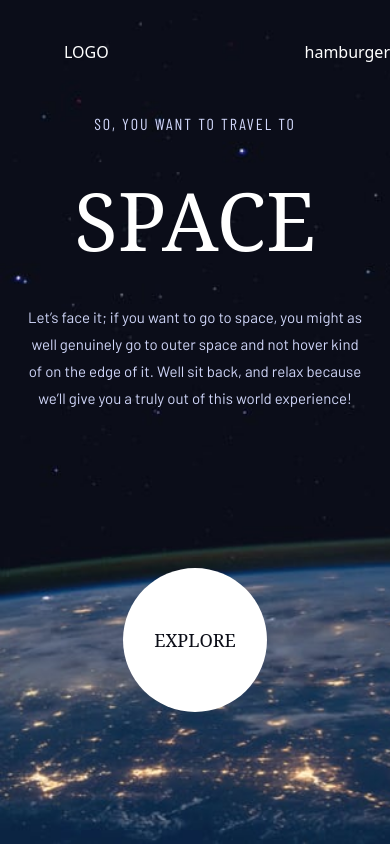
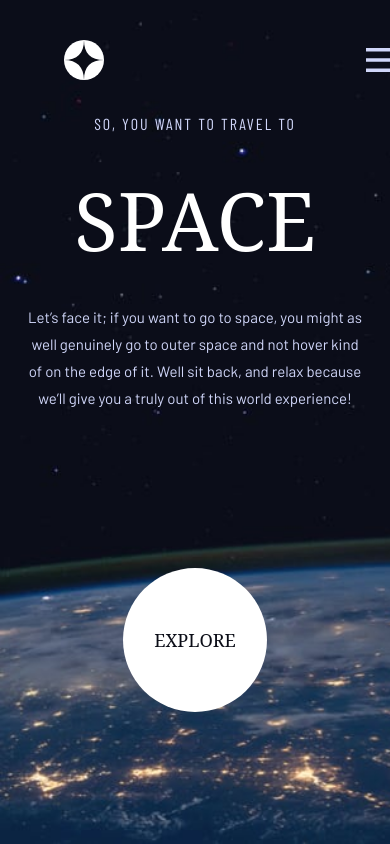
Before and after one commit to 11amanraj/space-tourism, a Next.js app: page / in a window 390 px wide. Built offline with nearby package versions, Linux system fonts and the light colour scheme; a web font is replaced by a local one.

Commit message:
Added Logo and hamburger icon to NavBar component

```diff
--- a/app/components/NavBar/NavBar.tsx
+++ b/app/components/NavBar/NavBar.tsx
@@ -28,8 +28,8 @@ const NavBar = () => {
 
   return (
     <nav className='fixed top-0 left-0 w-full flex items-center justify-between pt-10 pl-16'>
-      <div>LOGO</div>
-      <div className='block md:hidden'>hamburger</div>
+      <img src="/shared/logo.svg" alt="logo"  className='w-10 h-10 sm:w-12 sm:h-12'/>
+      <img src="/shared/icon-hamburger.svg" alt="hamburger" className='w-6 h-6 block md:hidden'/>
       <div className='hidden md:flex gap-12 pl-[12.5vw] pr-[5vw] bg-secondary/5 backdrop-blur-2xl'>
         {NavigationElement.map(item =>
           <NavElement title={item.title} index={item.index} link={item.link} key={item.index}/>
```
